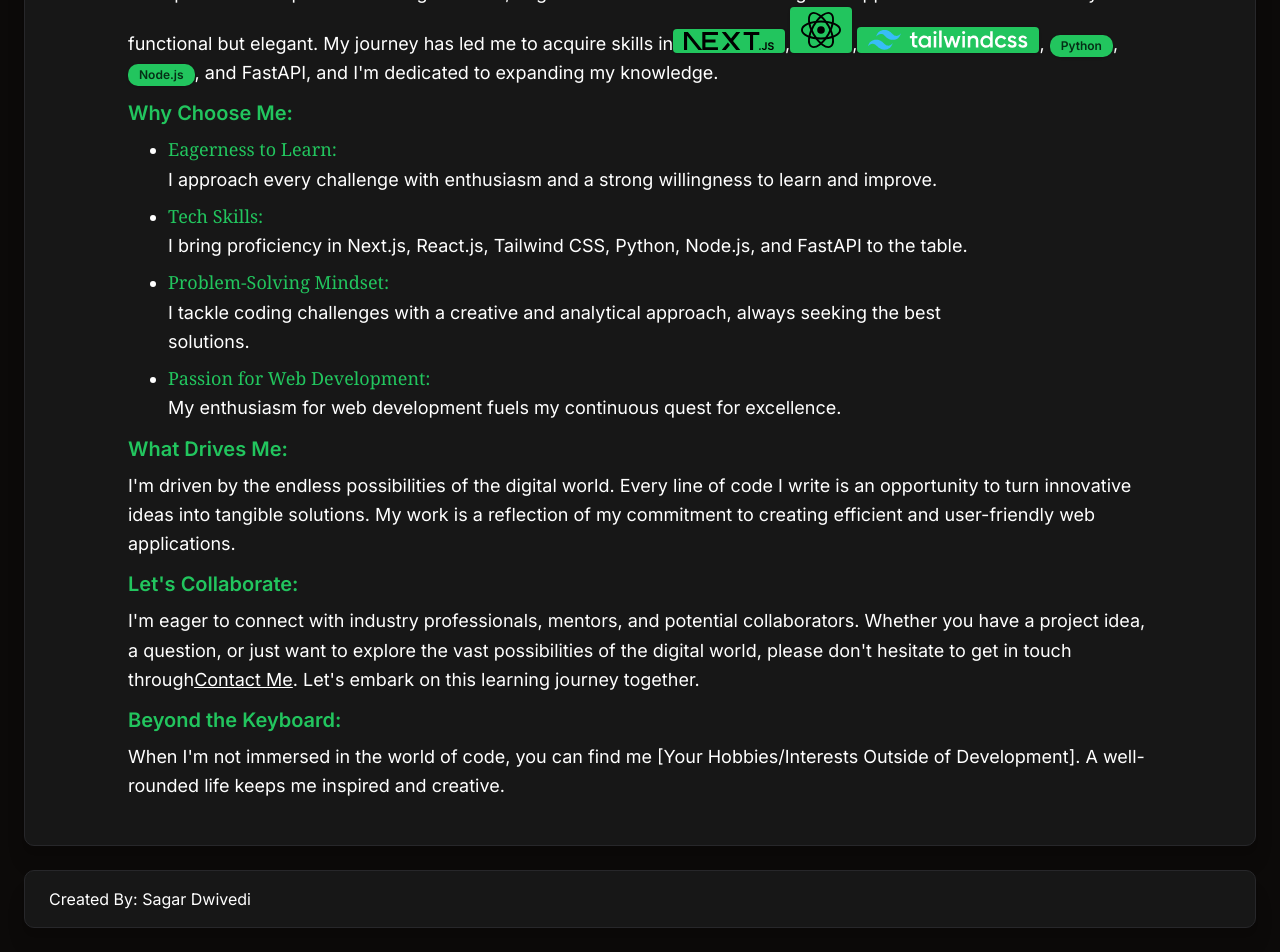
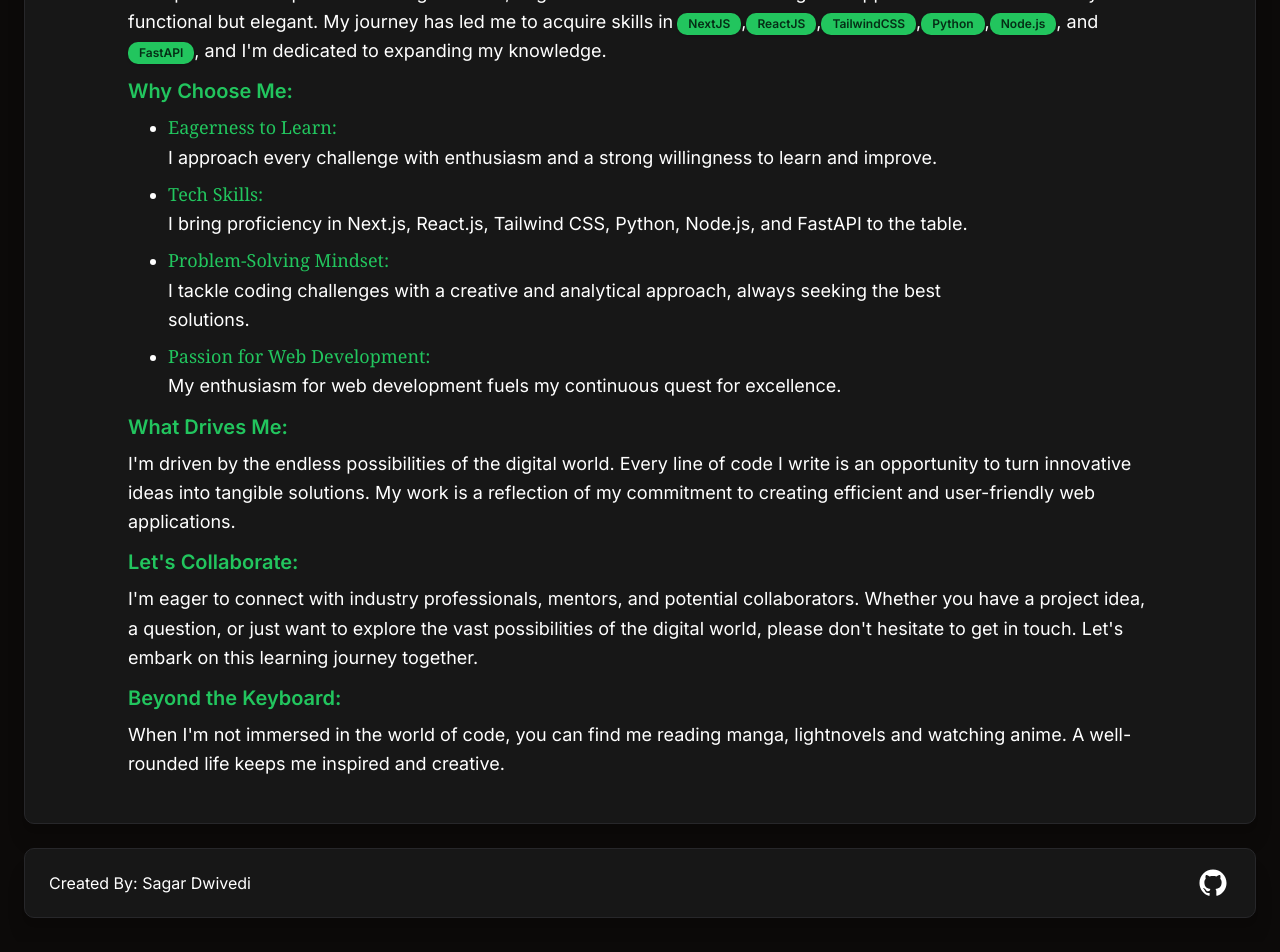
Before and after one commit to sagardwivedi/portfolio, a Next.js app: page /me in a window 1280 px wide. Shown: the part 353-1305 px from the top of the page. Built offline with nearby package versions, Linux system fonts and the light colour scheme.

Commit message:
Few Changes

```diff
--- a/app/contact/page.tsx
+++ /dev/null
@@ -1,11 +0,0 @@
-import Typewriter from "@/components/type-writer";
-
-const page = () => {
-  return (
-    <div className="base p-8 text-center">
-      <Typewriter text="Work In Progress" />
-    </div>
-  );
-};
-
-export default page;
--- a/app/me/page.tsx
+++ b/app/me/page.tsx
@@ -1,8 +1,3 @@
-import Link from "next/link";
-
-import Next from "@/components/Icons/next";
-import ReactLogo from "@/components/Icons/react";
-import TailwindCSSLogo from "@/components/Icons/tailwindcss";
 import { Badge } from "@/components/ui/badge";
 
 const page = () => {
@@ -37,19 +32,10 @@ const page = () => {
                   master the art of creating web applications that are not only
                   functional but elegant. My journey has led me to acquire
                   skills in
-                  <Badge className="rounded">
-                    <Next />
-                  </Badge>
-                  ,
-                  <Badge className="rounded">
-                    <ReactLogo />
-                  </Badge>
-                  ,
-                  <Badge className="rounded">
-                    <TailwindCSSLogo />
-                  </Badge>
-                  , <Badge>Python</Badge>, <Badge>Node.js</Badge>, and FastAPI,
-                  and I&apos;m dedicated to expanding my knowledge.
+                  <Badge className="ml-1">NextJS</Badge>,<Badge>ReactJS</Badge>,
+                  <Badge>TailwindCSS</Badge>,<Badge>Python</Badge>,
+                  <Badge>Node.js</Badge>, and <Badge>FastAPI</Badge>, and
+                  I&apos;m dedicated to expanding my knowledge.
                 </div>
               </article>
               <article className="mb-3 leading-relaxed">
@@ -109,11 +95,8 @@ const page = () => {
                   mentors, and potential collaborators. Whether you have a
                   project idea, a question, or just want to explore the vast
                   possibilities of the digital world, please don&apos;t hesitate
-                  to get in touch through
-                  <Link className="underline " href={"/contact"}>
-                    Contact Me
-                  </Link>
-                  . Let&apos;s embark on this learning journey together.
+                  to get in touch. Let&apos;s embark on this learning journey
+                  together.
                 </p>
               </article>
               <article className="mb-3 leading-relaxed">
@@ -122,7 +105,7 @@ const page = () => {
                 </p>
                 <p>
                   When I&apos;m not immersed in the world of code, you can find
-                  me [Your Hobbies/Interests Outside of Development]. A
+                  me reading manga, lightnovels and watching anime. A
                   well-rounded life keeps me inspired and creative.
                 </p>
               </article>
--- a/app/page.tsx
+++ b/app/page.tsx
@@ -11,8 +11,11 @@ const Home = () => {
         />
         <AvatarFallback>SD</AvatarFallback>
       </Avatar>
-      <Typewriter text="Sagar Dwivedi" className="text-3xl" />
-      <Typewriter text="Full Stack Developer" className="text-xl " />
+      <h1 className="text-3xl mb-1 text-primary">Sagar Dwivedi</h1>
+      <Typewriter
+        text="Full Stack Developer"
+        className="text-xl text-secondary-foreground"
+      />
     </div>
   );
 };
--- a/app/projects/[id]/page.tsx
+++ b/app/projects/[id]/page.tsx
@@ -40,7 +40,7 @@ export default function ProjectDetails({ params }: { params: { id: string } }) {
             ))}
           </div>
         </div>
-        <div className="flex gap-x-4 flex-row items-center">
+        <div className="flex flex-row items-center gap-x-4">
           <Button asChild variant={"default"}>
             <div className="space-x-2">
               <Link
--- a/components/Footer.tsx
+++ b/components/Footer.tsx
@@ -1,9 +1,17 @@
+import { GitHubLogoIcon } from "@radix-ui/react-icons";
+import Link from "next/link";
+import { Button } from "./ui/button";
+
 export function Footer() {
   return (
     <footer className="base mt-6 py-4">
       <div className="flex flex-row items-center justify-between px-6">
         <p>Created By: Sagar Dwivedi</p>
-        <div></div>
+        <Button asChild variant={"ghost"} size={"icon"}>
+          <Link href={"https://github.com/sagardwivedi"}>
+            <GitHubLogoIcon className="w-7 h-7" />
+          </Link>
+        </Button>
       </div>
     </footer>
   );
--- a/lib/constantData.ts
+++ b/lib/constantData.ts
@@ -5,6 +5,5 @@ export const navs: { href: UrlObject | Route<string>; text: string }[] = [
   { href: "/", text: "Home" },
   { href: "/projects", text: "Projects" },
   { href: "/me", text: "About Me" },
-  { href: "/contact", text: "Contact" },
   { href: "/blog", text: "Blog" },
 ];
```
Also changed, not shown: components/Projects/ProjectCard.tsx (+7 -8 lines), package.json (+8 -8 lines), 1 other file (tests, documents, lock files or other folders).
